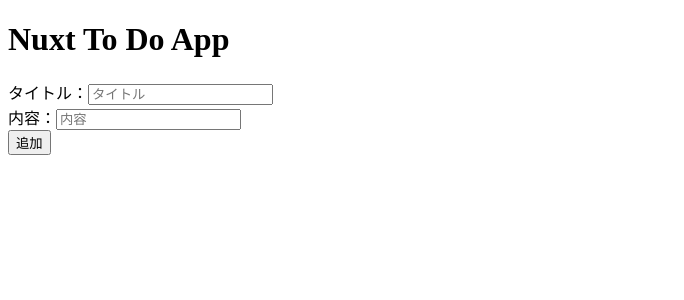
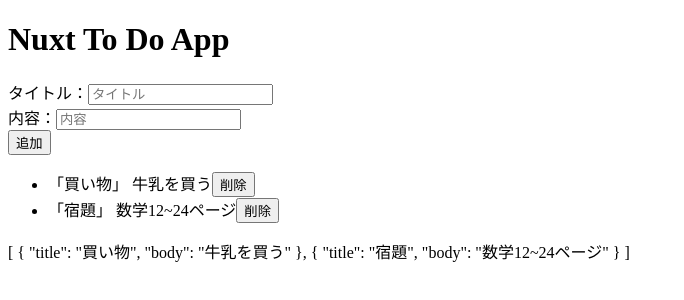
Before and after one commit to chankiri91/nuxt-to-do, a Nuxt app: page / in a window 1280 px wide. Shown: the top 300 px of the page, without its empty margins (0-684 px from the left). Built offline with nearby package versions, Linux system fonts and the light colour scheme.

Commit message:
fix localstorage 削除

```diff
--- a/components/todo.vue
+++ b/components/todo.vue
@@ -1,7 +1,11 @@
 <template>
-	<ul>
+ <div>
+   <ul>
 		<li v-for="(list, i) in lists" :key="i">「{{list.title}}」 {{list.body}}<button @click="clear(i)">削除</button></li>
 	</ul>
+  <p>{{ lists }}</p>
+ </div>
+
 </template>
 
 <script>
--- a/pages/index.vue
+++ b/pages/index.vue
@@ -13,7 +13,6 @@
       <input type="submit" value="追加" @click="add">
     </div>
     <div>
-      <!-- <todo v-for="(list, i) in lists" v-bind="lists" v-bind:key="i"></todo> -->
       <Todo :lists="lists"/>
     </div>
   </div>
@@ -53,8 +52,5 @@
       }
     }
   },
-  mounted: function() {
-    this.load()
-  }
 }
 </script>
```
Also changed, not shown: 2 other files (tests, documents, lock files or other folders).
